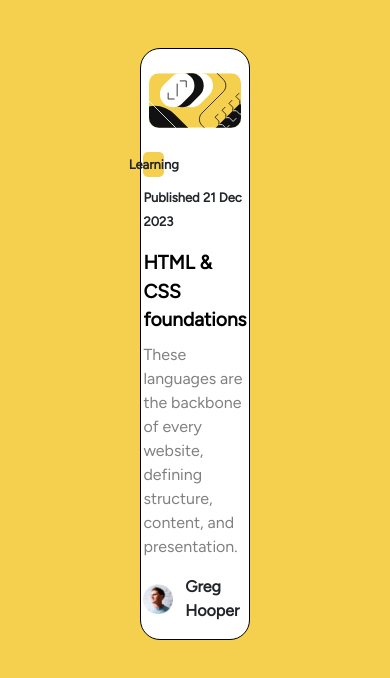
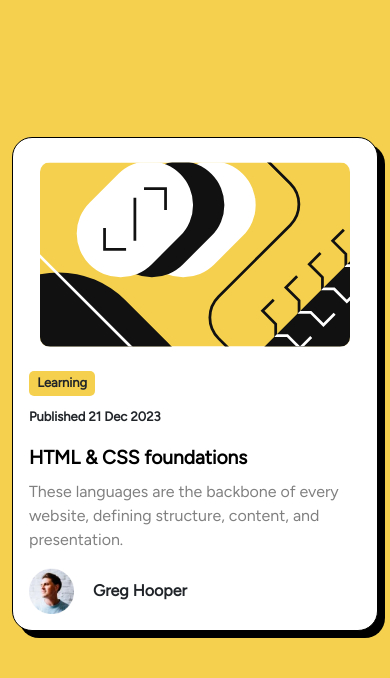
Before and after one commit to SamuelRodSabino01/blog-preview-card-main-Frontend-Mentor-, a plain HTML site: page index.html in a window 390 px wide. Drawn offline with nearby package versions, Linux system fonts and the light colour scheme.

Commit message:
criação da responsividade do card

```diff
--- a/assets/css/estilo.css
+++ b/assets/css/estilo.css
@@ -20,6 +20,10 @@ body{
     width: 30%;
     border-radius: 20px;
     border-color: #000;
+    box-shadow: 7px 7px 0px rgba(0, 0, 0, 1);
+}
+.card:hover{
+    box-shadow: 10px 10px 0px rgba(0, 0, 0, 1);
 }
 .card img{
     border-radius: 10px;
@@ -58,3 +62,12 @@ body{
 .img-author img{
     width: 70%;
 }
+
+@media only screen and (max-width: 600px){
+    .conteudo{
+        margin-top: 35%;
+    }
+    .card{
+        width: 100%;
+    }
+}
```
